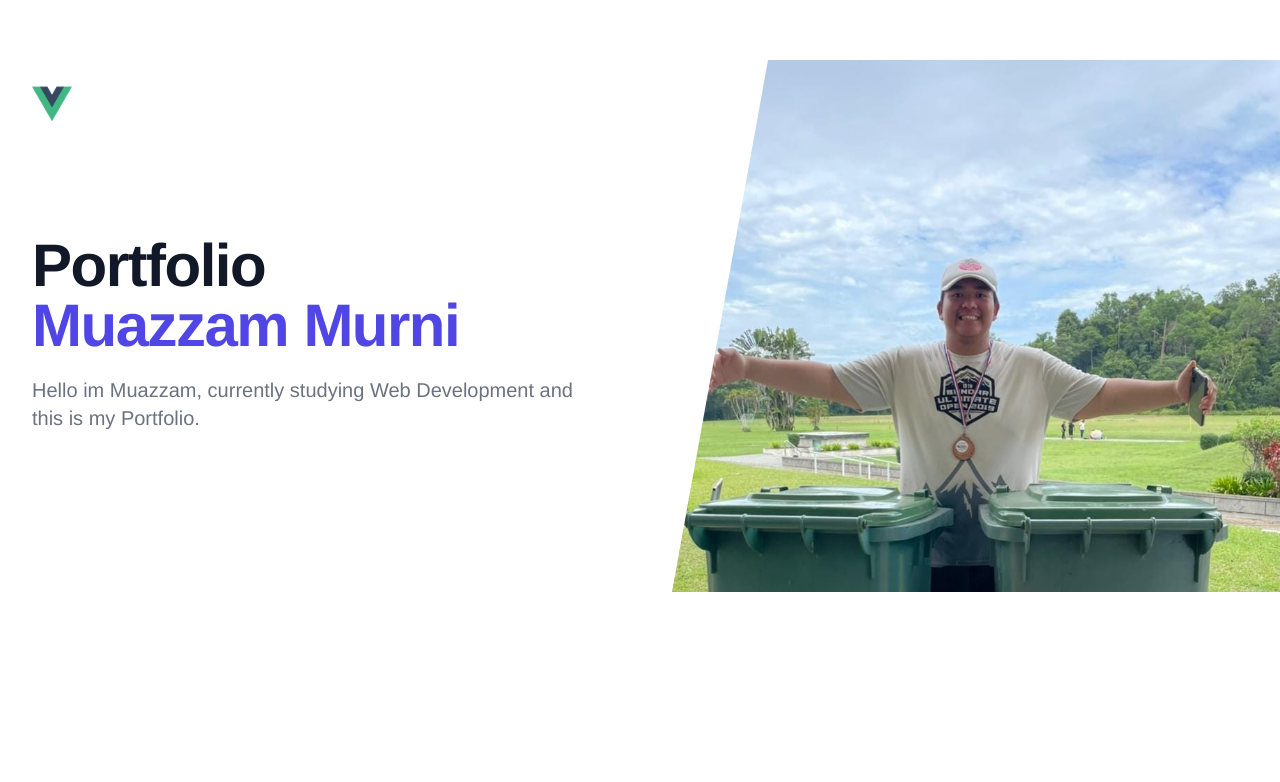
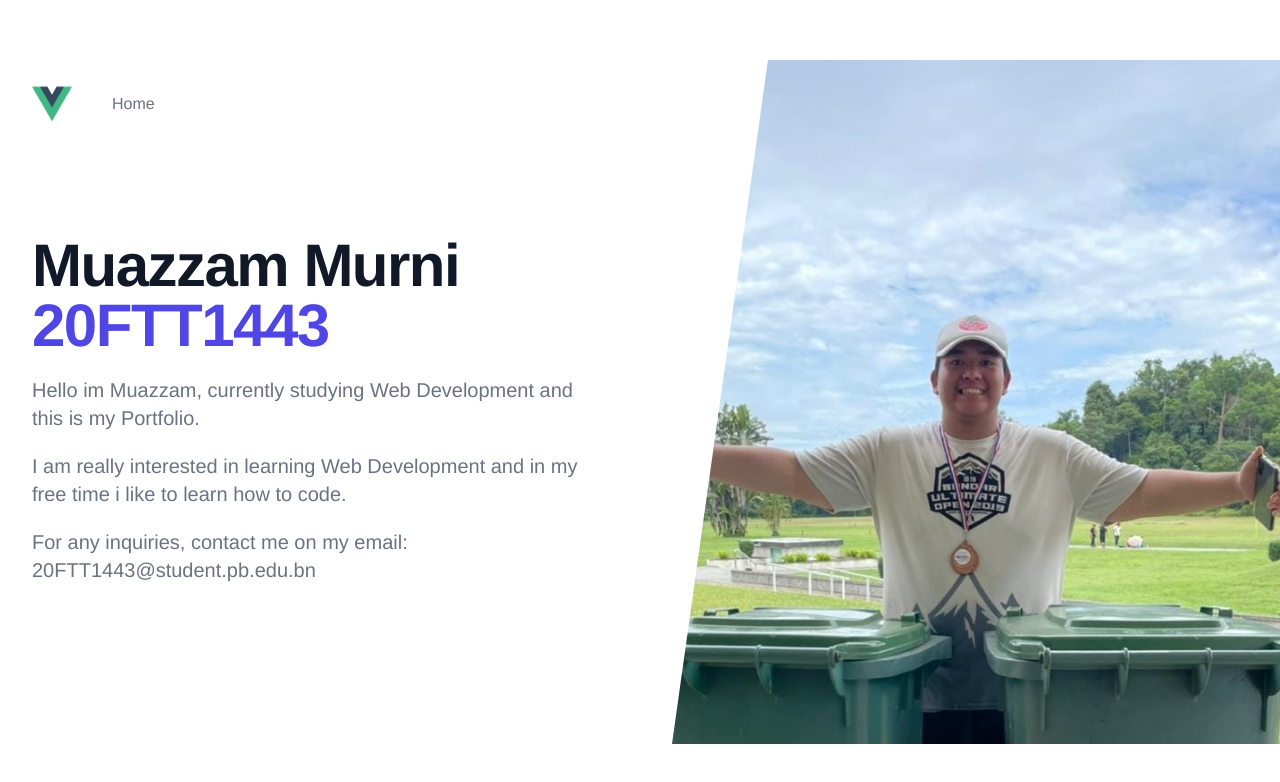
Before and after one commit to Zammu-max/wadt-as3, a Vue app: page / in a window 1280 px wide. Shown: the top 782 px of the page. Built offline with nearby package versions, Linux system fonts and the light colour scheme.

Commit message:
updated desc

```diff
--- a/src/App.vue
+++ b/src/App.vue
@@ -73,11 +73,13 @@ import { MenuIcon, XIcon } from '@heroicons/vue/outline'
         <main class="mt-10 mx-auto max-w-7xl px-4 sm:mt-12 sm:px-6 md:mt-16 lg:mt-20 lg:px-8 xl:mt-28">
           <div class="sm:text-center lg:text-left">
             <h1 class="text-4xl tracking-tight font-extrabold text-gray-900 sm:text-5xl md:text-6xl">
-              <span class="block xl:inline">Portfolio</span> <br>
+              <span class="block xl:inline">Muazzam Murni</span> <br>
               {{ ' ' }}
-              <span class="block text-indigo-600 xl:inline">Muazzam Murni</span>
+              <span class="block text-indigo-600 xl:inline">20FTT1443</span>
             </h1>
             <p class="mt-3 text-base text-gray-500 sm:mt-5 sm:text-lg sm:max-w-xl sm:mx-auto md:mt-5 md:text-xl lg:mx-0">Hello im Muazzam, currently studying Web Development and this is my Portfolio.</p>
+            <p class="mt-3 text-base text-gray-500 sm:mt-5 sm:text-lg sm:max-w-xl sm:mx-auto md:mt-5 md:text-xl lg:mx-0">I am really interested in learning Web Development and in my free time i like to learn how to code.</p>
+            <p class="mt-3 text-base text-gray-500 sm:mt-5 sm:text-lg sm:max-w-xl sm:mx-auto md:mt-5 md:text-xl lg:mx-0">For any inquiries, contact me on my email: 20FTT1443@student.pb.edu.bn</p>
             <div class="mt-5 sm:mt-8 sm:flex sm:justify-center lg:justify-start">
               <!-- <div class="rounded-md shadow">
                 <a href="#" class="w-full flex items-center justify-center px-8 py-3 border border-transparent text-base font-medium rounded-md text-white bg-indigo-600 hover:bg-indigo-700 md:py-4 md:text-lg md:px-10"> Get started </a>
@@ -99,12 +101,12 @@ import { MenuIcon, XIcon } from '@heroicons/vue/outline'
 <script>
 
 
-// const navigation = [
-//   { name: 'Product', href: '#' },
-//   { name: 'Features', href: '#' },
-//   { name: 'Marketplace', href: '#' },
-//   { name: 'Company', href: '#' },
-// ]
+const navigation = [
+  { name: 'Home', href: '#' },
+  // { name: 'Features', href: '#' },
+  // { name: 'Marketplace', href: '#' },
+  // { name: 'Company', href: '#' },
+]
 
 export default {
   components: {
```
